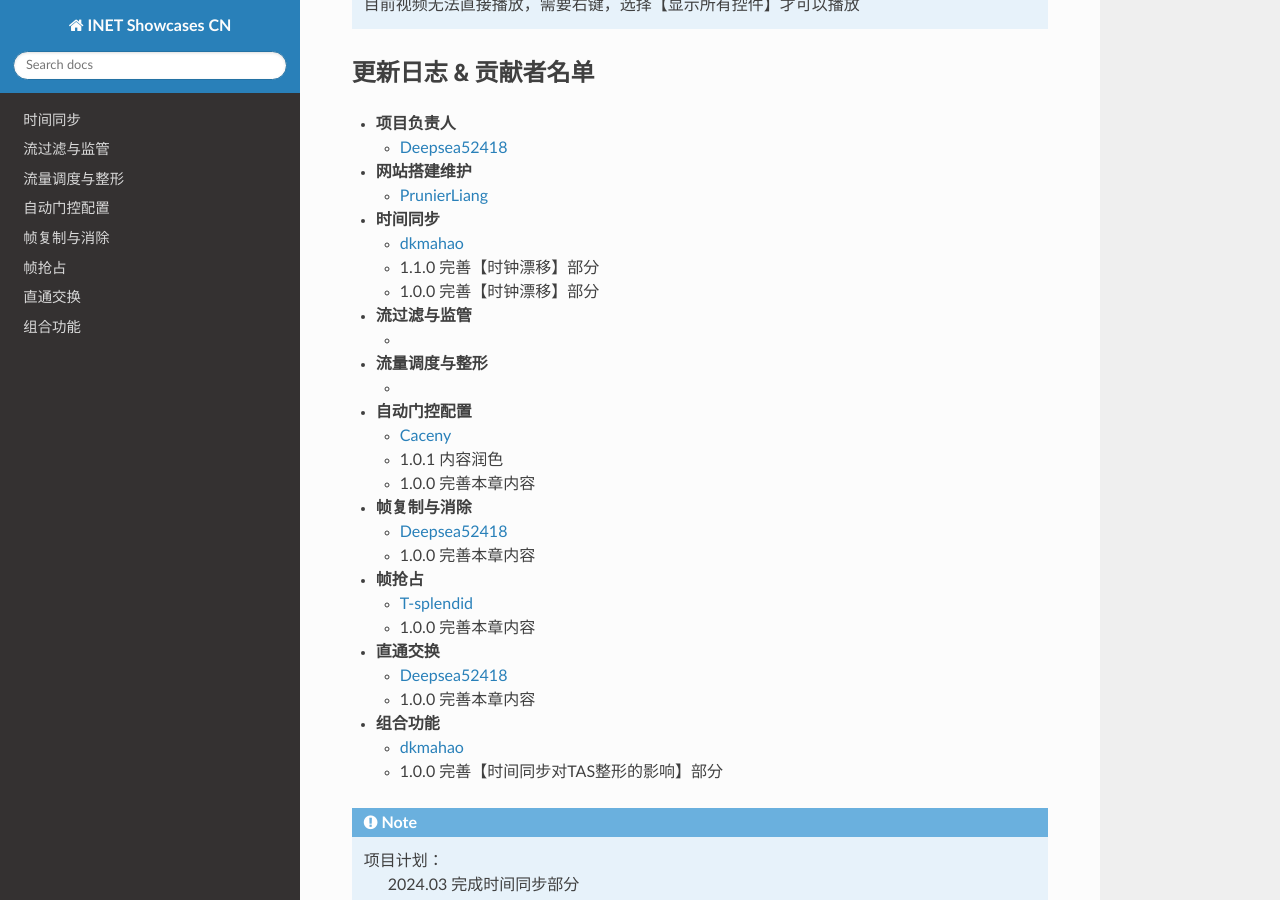
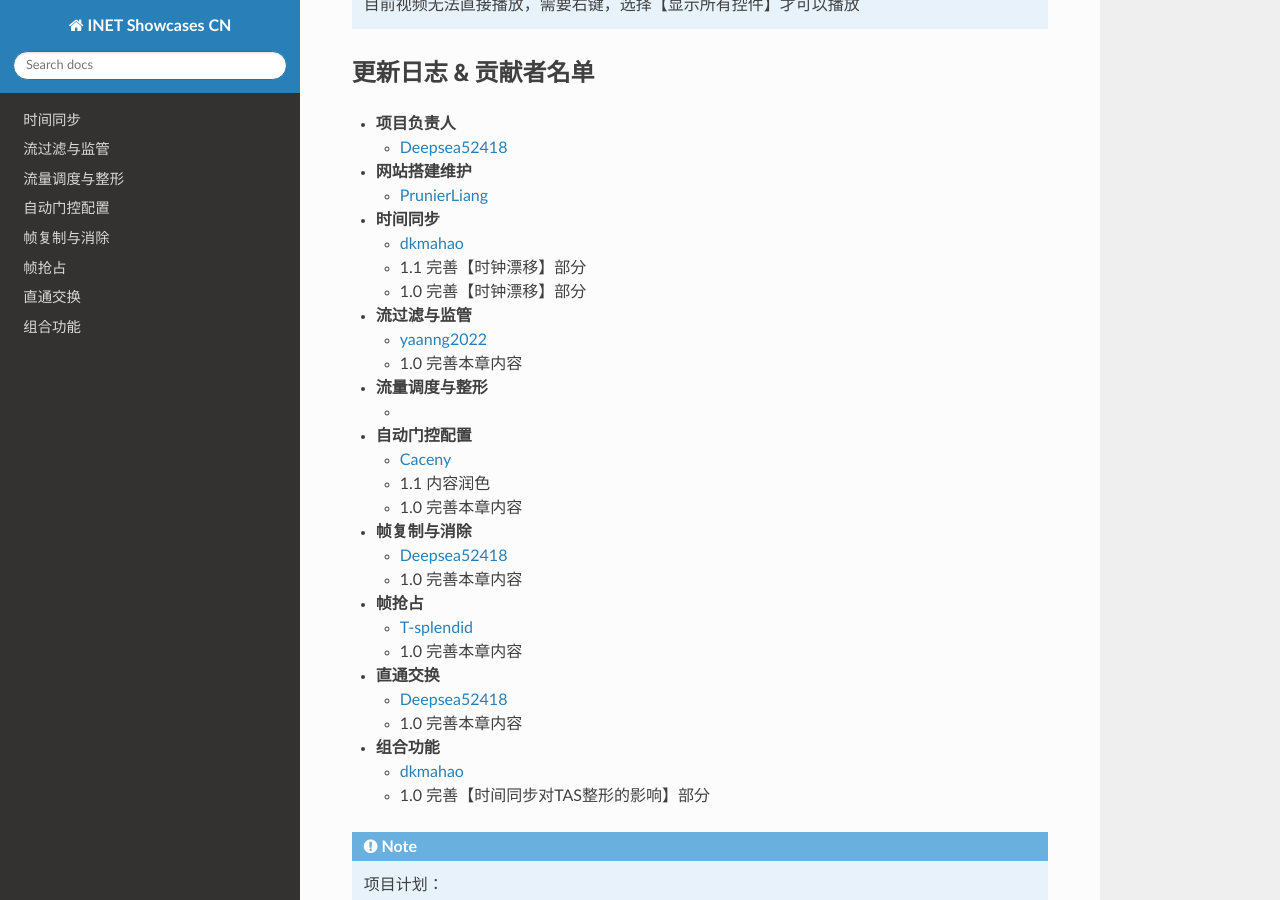
Before and after one commit to deepsea52418/INET-Showcases-CN, a Sphinx documentation site: the page built from docs/source/index.rst, in a window 1280 px wide and 900 px high, scrolled down 387 px. Built offline with Sphinx 7.4.7 and the Read the Docs theme 3.1.0, drawn with Linux system fonts in a browser that asks for light colours.

Commit message:
update Qci

```diff
--- a/docs/source/Per-Stream_Filtering_and_Policing/Statistical_Policing.rst
+++ b/docs/source/Per-Stream_Filtering_and_Policing/Statistical_Policing.rst
@@ -29,6 +30,7 @@ INET version: ``4.5``
 下面是配置
 
 .. code:: ini
+
    [General]
    network = inet.networks.tsn.TsnLinearNetwork
    sim-time-limit = 1s
--- a/docs/source/Per-Stream_Filtering_and_Policing/Token_Bucket_based_Policing.rst
+++ b/docs/source/Per-Stream_Filtering_and_Policing/Token_Bucket_based_Policing.rst
@@ -2,6 +2,7 @@
 ===================
 
 | `原文链接 <https://inet.omnetpp.org/docs/showcases/tsn/streamfiltering/tokenbucket/doc/index.html>`__
+| `讲解视频 <https://space.bilibili.com/35942145>`__
 
 目标
 ~~~~~
--- a/docs/source/Time_Synchronization/index.rst
+++ b/docs/source/Time_Synchronization/index.rst
@@ -10,6 +10,5 @@
     :maxdepth: 1
     :glob:
 
-    demo
     Clock_Drift
     Using_gPTP
--- a/docs/source/index.rst
+++ b/docs/source/index.rst
@@ -26,11 +26,12 @@ INET Showcases CN
 + **时间同步**
 
   + `dkmahao <https://github.com/dkmahao>`_
-  + 1.1.0 完善【时钟漂移】部分
-  + 1.0.0 完善【时钟漂移】部分
+  + 1.1 完善【时钟漂移】部分
+  + 1.0 完善【时钟漂移】部分
 + **流过滤与监管**
 
-  +
+  + `yaanng2022 <https://github.com/yaanng2022>`_
+  + 1.0 完善本章内容
 + **流量调度与整形**
 
 
@@ -38,24 +39,24 @@ INET Showcases CN
 + **自动门控配置**
 
   + `Caceny <https://github.com/Caceny>`_
-  + 1.0.1 内容润色
-  + 1.0.0 完善本章内容
+  + 1.1 内容润色
+  + 1.0 完善本章内容
 + **帧复制与消除**
 
   + `Deepsea52418 <https://github.com/deepsea52418>`_
-  + 1.0.0 完善本章内容
+  + 1.0 完善本章内容
 + **帧抢占**
 
   + `T-splendid <https://github.com/T-splendid>`_
-  + 1.0.0 完善本章内容
+  + 1.0 完善本章内容
 + **直通交换**
 
   + `Deepsea52418 <https://github.com/deepsea52418>`_
-  + 1.0.0 完善本章内容
+  + 1.0 完善本章内容
 + **组合功能**
 
   + `dkmahao <https://github.com/dkmahao>`_
-  + 1.0.0 完善【时间同步对TAS整形的影响】部分
+  + 1.0 完善【时间同步对TAS整形的影响】部分
 
 
 
```
Also changed, not shown: other parts of docs/source/Per-Stream_Filtering_and_Policing/Statistical_Policing.rst (+1 -0 lines), docs/source/Per-Stream_Filtering_and_Policing/Peeking_Under_the_Hood.rst (+6 -5 lines), docs/source/Time_Synchronization/demo.rst (deleted, +0 -17 lines).
